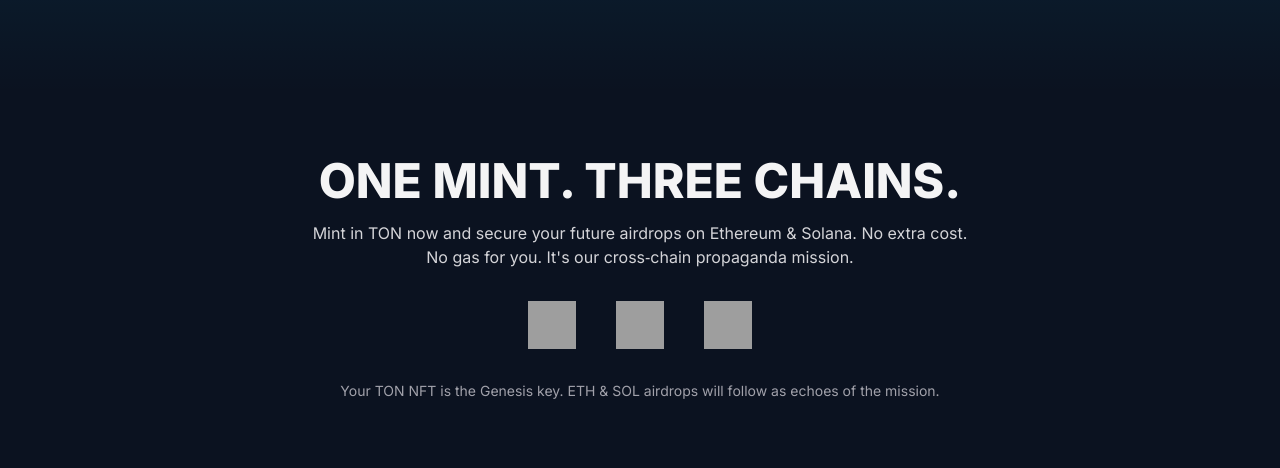
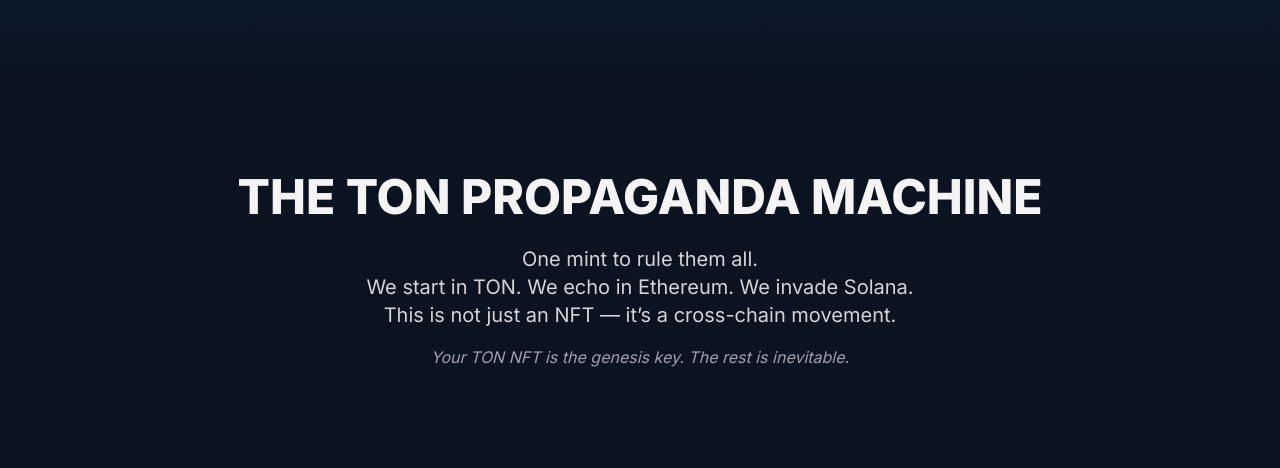
Before and after one commit to lucas555-ops/Ton-Fans-V2, a plain HTML site: page index.html in a window 1280 px wide. Shown: the part 398-866 px from the top of the page. Drawn offline with nearby package versions, Linux system fonts and the light colour scheme; grey boxes are pictures that could not be loaded.

Commit message:
Update index.html

```diff
--- a/index.html
+++ b/index.html
@@ -70,16 +70,18 @@
     </div>
   </section>
 
-  <!-- CROSS-CHAIN -->
-  <section id="crosschain" class="max-w-6xl mx-auto px-4 py-16 text-center">
-    <h2 class="text-3xl md:text-5xl font-extrabold mb-4">ONE MINT. THREE CHAINS.</h2>
-    <p class="text-zinc-300 max-w-2xl mx-auto mb-8">Mint in TON now and secure your future airdrops on Ethereum & Solana. No extra cost. No gas for you. It's our cross‑chain propaganda mission.</p>
-    <div class="flex justify-center items-center gap-10 mb-8">
-      <img src="https://cryptologos.cc/logos/the-open-network-toncoin-ton-logo.png" alt="TON" class="h-12 w-12">
-      <img src="https://cryptologos.cc/logos/ethereum-eth-logo.png" alt="Ethereum" class="h-12 w-12">
-      <img src="https://cryptologos.cc/logos/solana-sol-logo.png" alt="Solana" class="h-12 w-12">
-    </div>
-    <p class="text-sm text-zinc-400">Your TON NFT is the Genesis key. ETH & SOL airdrops will follow as echoes of the mission.</p>
+
+  <!-- PROPAGANDA MANIFEST -->
+  <section id="manifest" class="max-w-4xl mx-auto px-4 py-20 text-center">
+    <h2 class="text-3xl md:text-5xl font-extrabold leading-tight">THE TON PROPAGANDA MACHINE</h2>
+    <p class="mt-6 text-lg md:text-xl text-zinc-300">
+      One mint to rule them all.<br/>
+      We start in TON. We echo in Ethereum. We invade Solana.<br/>
+      This is not just an NFT — it’s a cross-chain movement.
+    </p>
+    <p class="mt-4 text-zinc-400 italic">
+      Your TON NFT is the genesis key. The rest is inevitable.
+    </p>
   </section>
 
   <!-- STATS -->
```
